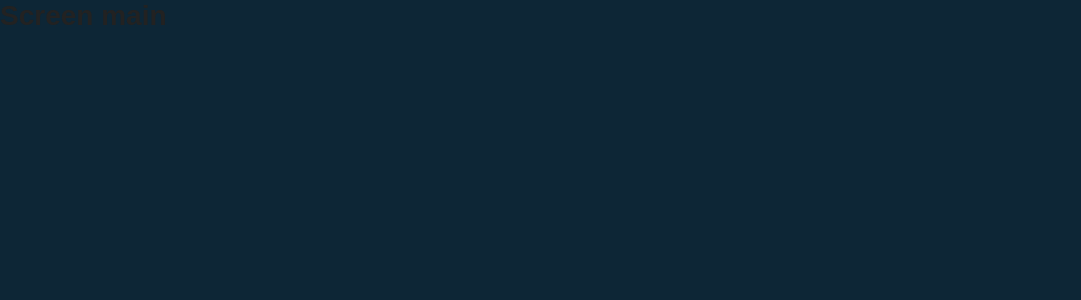
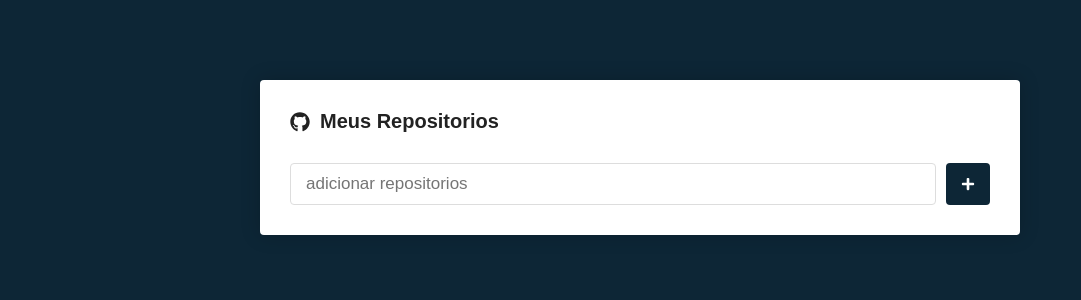
Before and after one commit to denervalspelizario/repositoriosApp, a React (Create React App) app: page / in a window 1280 px wide. Shown: the top 300 px of the page, without its empty margins (0-1081 px from the left). Built offline with nearby package versions, Linux system fonts and the light colour scheme.

Commit message:
update repositoriosApp estilizacao de main

```diff
--- a/package.json
+++ b/package.json
@@ -8,6 +8,7 @@
     "@testing-library/user-event": "^13.5.0",
     "react": "^18.2.0",
     "react-dom": "^18.2.0",
+    "react-icons": "^4.8.0",
     "react-router-dom": "^6.9.0",
     "react-scripts": "5.0.1",
     "styled-components": "^5.3.9",
--- a/src/pages/Main/index.js
+++ b/src/pages/Main/index.js
@@ -1,10 +1,25 @@
 import React from 'react'
+
+import { Container, Form, SubmitButton } from './styles'
+import {FaGithub, FaPlus} from 'react-icons/fa'
 
 export default function Main() {
   return (
-    <div>
-     <h1>Screen main</h1>
+    <Container>
+      <h1>
+        <FaGithub />
+        Meus Repositorios
+      </h1>
+      <Form>
+        <input  type='text' placeholder='adicionar repositorios' />
 
-    </div>
+        <SubmitButton>
+          <FaPlus   color='#FFF' size={14}  />
+        </SubmitButton>
+
+      </Form>
+
+
+    </Container>
   )
 }
--- a/src/pages/Main/styles.js
+++ b/src/pages/Main/styles.js
@@ -0,0 +1,47 @@
+import styled from "styled-components";
+
+export const Container = styled.div`
+  max-width: 700px;
+  background: #FFF;
+  border-radius: 4px;
+  box-shadow: 0 0 20px rgba(0,0,0, 0.2);
+  padding: 30px;
+  margin: 80px auto;
+
+  h1 {
+    font-size: 20px;
+    display: flex;
+    align-items: center;
+    flex-direction: row;
+
+    svg {
+      margin-right: 10px;
+    }
+  }
+`;
+
+export const Form = styled.form`
+  margin-top: 30px;
+  display: flex;
+  flex-direction: row;
+
+  input {
+    flex: 1;
+    border: 1px solid #DDD;
+    padding: 10px 15px;
+    border-radius: 4px;
+    font-size: 17px;
+  }
+
+`;
+export const SubmitButton = styled.button`
+  background: #0d2636;
+  border: 0;
+  border-radius: 4px;
+  margin-left: 10px;
+  padding: 0 15px;
+  display: flex;
+  justify-content: center;
+  align-items: center;
+
+`;
```
Also changed, not shown: 1 other file (tests, documents, lock files or other folders).
